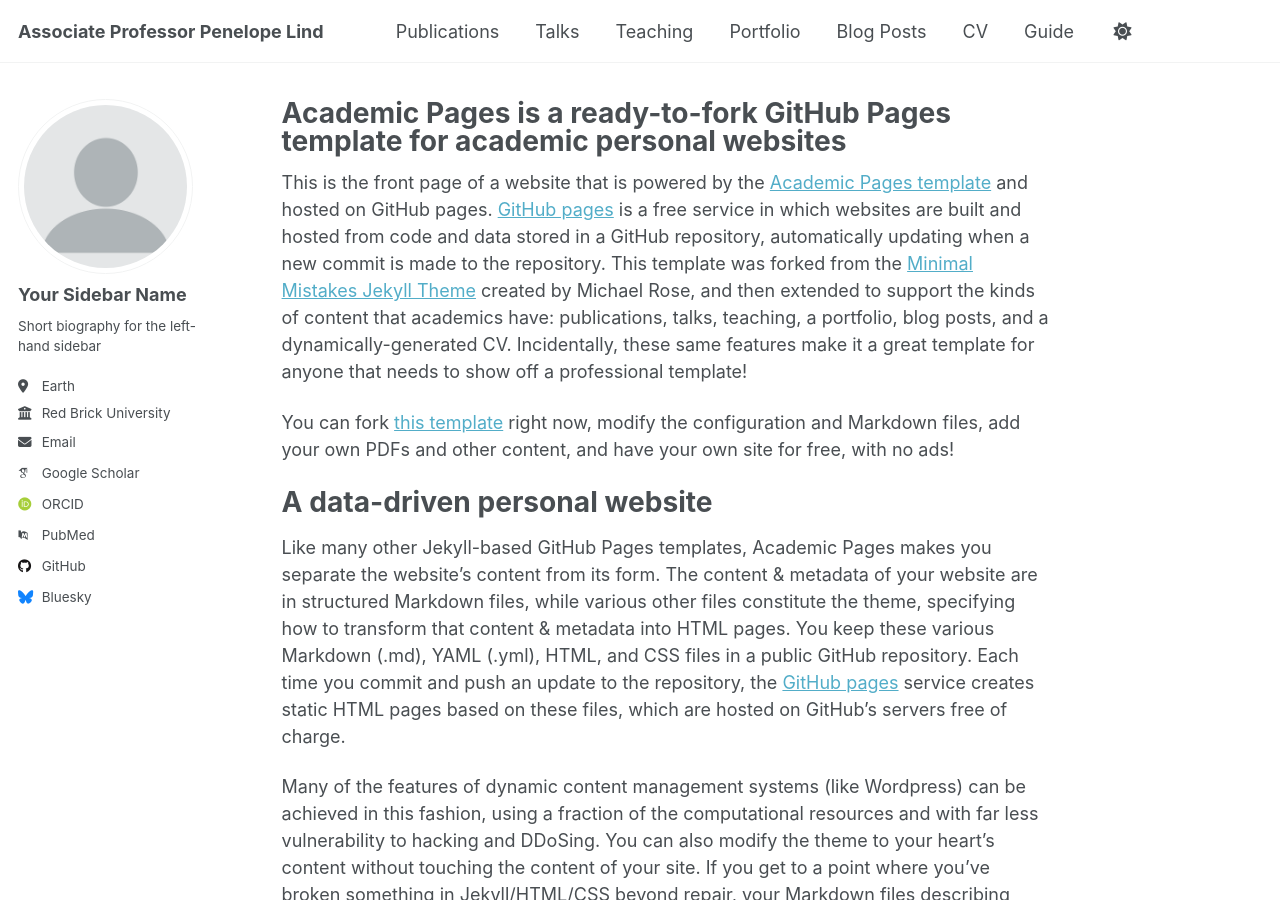
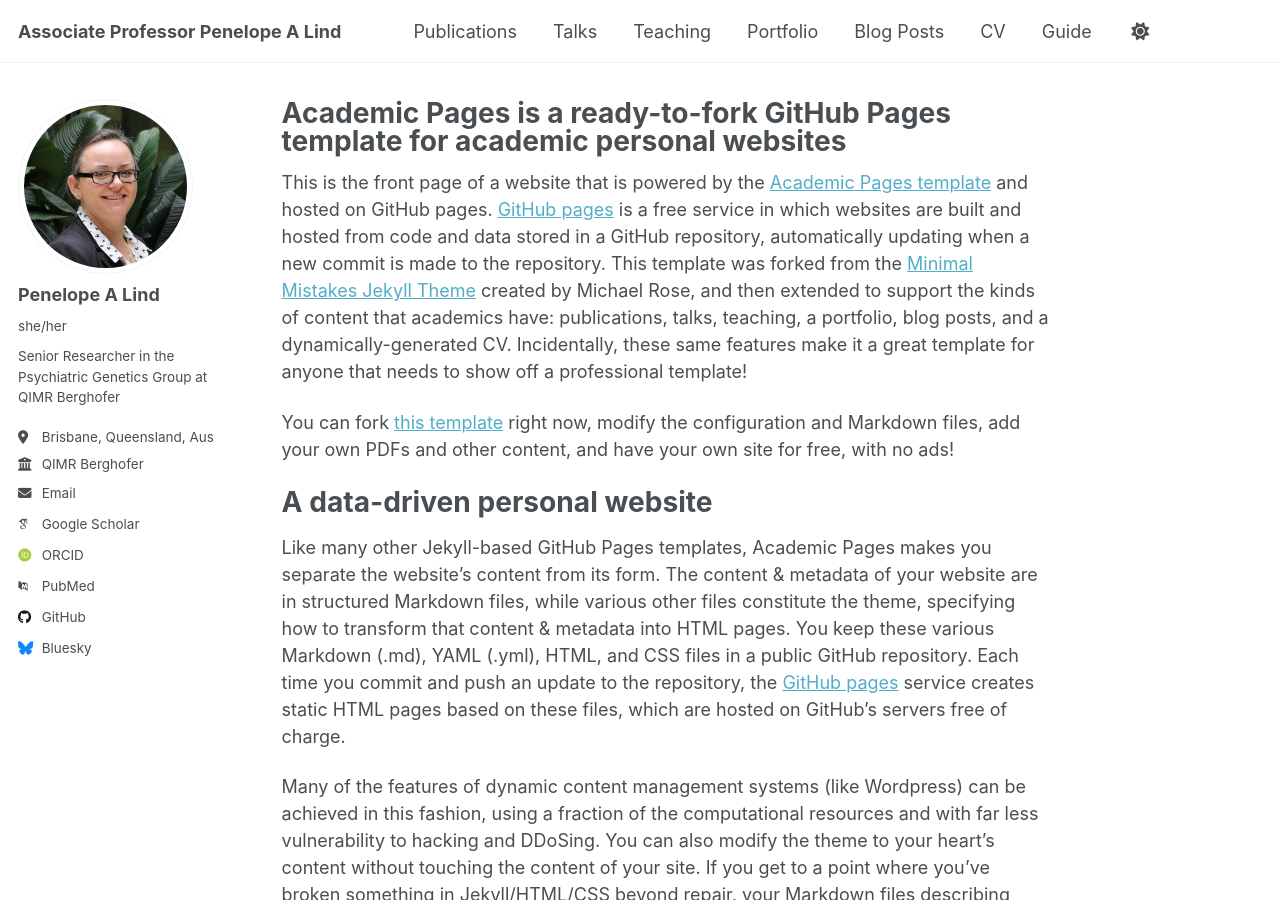
Before and after one commit to penelopelind/penelopelind.github.io, a Jekyll site: the page built from _pages/about.md, in a window 1280 px wide and 900 px high. Built offline with Jekyll 4.4.1, drawn with Linux system fonts in a browser that asks for light colours; some web fonts are replaced; a script that is not in the unit is left out.

Commit message:
Profile changes

```diff
--- a/_config.yml
+++ b/_config.yml
@@ -9,7 +9,7 @@
 # Basic Site Settings
 locale                   : "en-US"
 site_theme               : "default" # Currently available options are "default", "air"
-title                    : "Associate Professor Penelope Lind"
+title                    : "Associate Professor Penelope A Lind"
 title_separator          : "-"
 name                     : &name "Your Name"
 description              : &description "Your Name's academic portfolio"   # Update this with a general description of your site, this is the default if not overridden by a page
@@ -23,12 +23,12 @@ repository               : "penelopelind/penelopelind.github.io"
 #               Additional customization can be done by editing /_includes/author-profile.html
 author:
   # Biographic information
-  avatar           : "profile.png"
-  name             : "Your Sidebar Name"
-  pronouns         : # example: "she/her"
-  bio              : "Short biography for the left-hand sidebar"
-  location         : "Earth"
-  employer         : "Red Brick University"
+  avatar           : "headshot.jpg"
+  name             : "Penelope A Lind"
+  pronouns         :  "she/her"
+  bio              : "Senior Researcher in the Psychiatric Genetics Group at QIMR Berghofer"
+  location         : "Brisbane, Queensland, Australia"
+  employer         : "QIMR Berghofer"
   uri              : # URL
   email            : "none@example.org"
 
```
Also changed, not shown: images/headshot.jpg (added).
